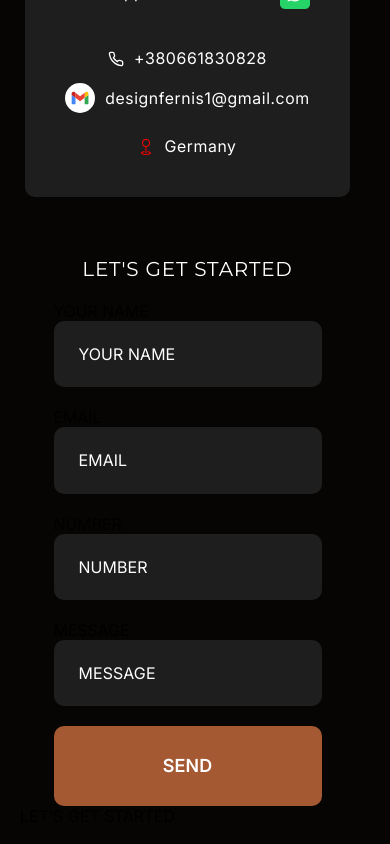
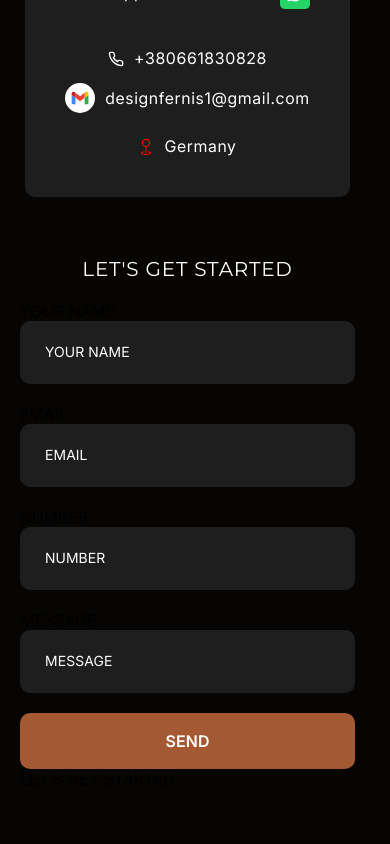
Before and after one commit to anastasiiayerashova/karyna.portfolio, a React (Vite) app: page /contact in a window 390 px wide. Shown: the part 1017-1861 px from the top of the page. Built offline with nearby package versions, Linux system fonts and the light colour scheme.

Commit message:
contact form mob

```diff
--- a/src/components/ContactForm/ContactForm.module.css
+++ b/src/components/ContactForm/ContactForm.module.css
@@ -1,3 +1,48 @@
+@media screen and (max-width: 767px) {
+  .form {
+    display: flex;
+    flex-direction: column;
+    gap: 20px;
+    width: 100%;
+  }
+
+  .input_group input {
+    padding: 20px 25px;
+    font-weight: 400;
+    font-size: 14px;
+    line-height: 1.64;
+    letter-spacing: 0.01em;
+    border-radius: 10px;
+    outline: none;
+    width: 100%;
+    color: var(--white);
+    border: none;
+    box-shadow: none;
+    background-color: var(--gray);
+    font-family: 'Inter', sans-serif;
+    text-align: left;
+  }
+
+  .input_group input::placeholder {
+    color: var(--white);
+    font-family: 'Inter', sans-serif;
+  }
+
+  .send_btn {
+    border-radius: 10px;
+    font-weight: 600;
+    font-size: 16px;
+    line-height: 1.64;
+    letter-spacing: 0.01em;
+    text-align: center;
+    font-family: 'Inter', sans-serif;
+    padding: 15px 0;
+    background-color: var(--orange);
+    color: var(--white);
+  }
+}
+
+@media screen and (min-width: 768px) {
   .form {
     display: flex;
     flex-direction: column;
@@ -38,6 +83,7 @@
     padding: 25px 0;
     background-color: var(--orange);
     color: var(--white);
+  }
 }
 
 @media screen and (min-width: 1280px) {
```
Lines whose indentation alone changed are shown as unchanged.
